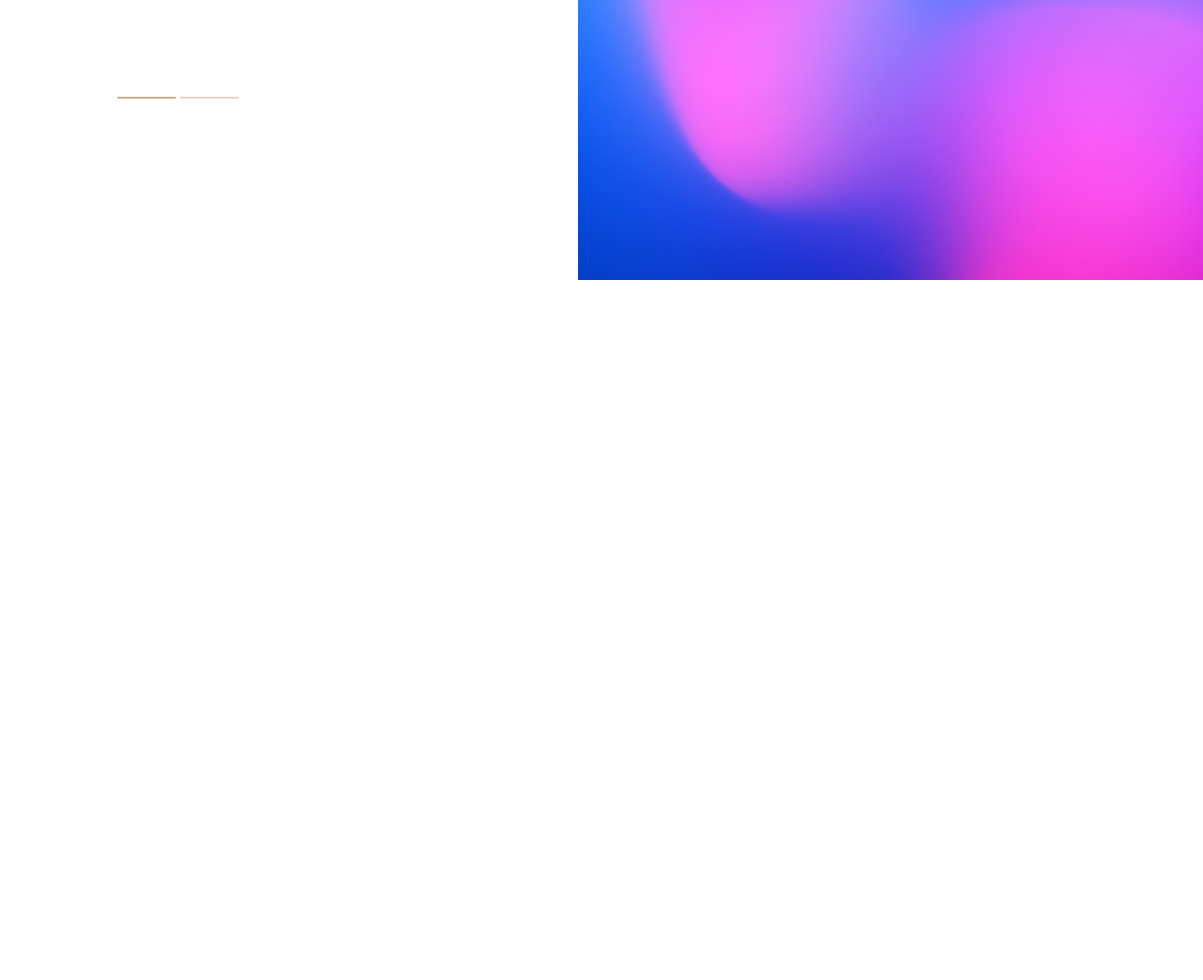
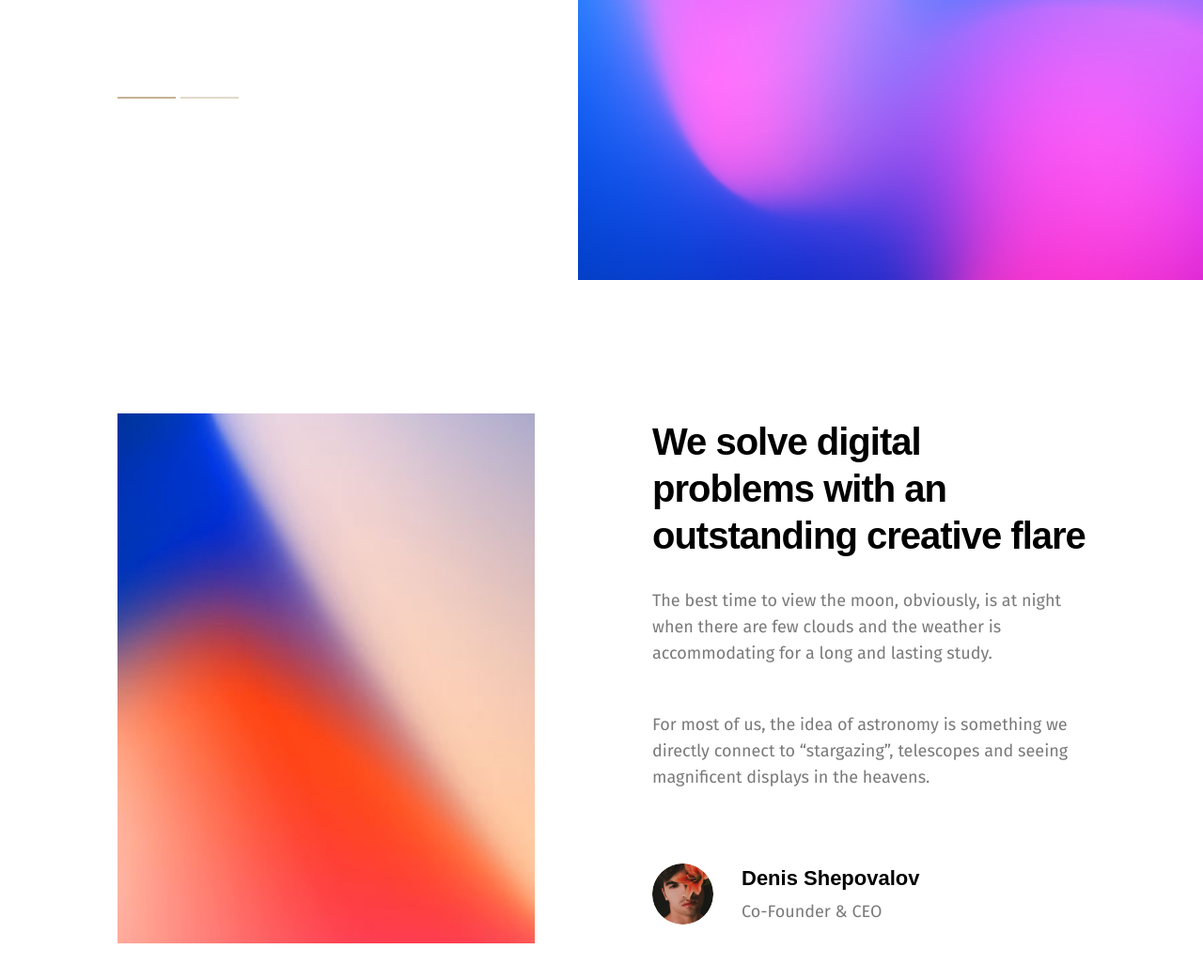
Before and after one commit to alex-yte/Gravity, a plain HTML site: page index.html in a window 1280 px wide. Shown: the part 689-1732 px from the top of the page at 94% size. Before the commit the page ends 989 px from the top, so only its background shows below. Drawn offline with Linux system fonts and the light colour scheme; files whose address does not match are found by name.

Commit message:
about section ready

```diff
--- a/index.html
+++ b/index.html
@@ -50,7 +50,7 @@
             <div class="hero__text_wrapper">
                 <h1 class="hero__heading">Work around you and your team</h1>
 
-                <p class="hero__description">
+                <p class="paragraph hero__description">
                     From ads that dance or sing to MTV-like commercials, online advertisers are now using a new type of technology “rich media” to attract consumers.
                 </p>
 
@@ -73,8 +73,36 @@
 </section>
 
 <section class="about">
-    <div class="container">
+    <div class="container-center">
+        <div class="about__img_container">
+            <img src="./assets/img/About_Placeholder.jpg" alt="" srcset="">
+        </div>
+        <div class="about__text_container">
+            <div class="about__text_wrapper">
+                <h2 class="about__heading">
+                    We solve digital problems with an outstanding creative flare
+                </h2>
+                <p class="paragraph about__description">
+                    The best time to view the moon, obviously, is at night when there are few clouds and the weather is accommodating for a long and lasting study.
+                </p>
+                <p class="paragraph about__description">
+                    For most of us, the idea of astronomy is something we directly connect to “stargazing”, telescopes and seeing magnificent displays in the heavens.
+                </p>
+            </div>
 
+            <div class="about__user_wrapper">
+                <div class="about__user_profile_picture">
+                </div>
+                <div class="about__user_profile_description">
+                    <h4 class="user_name">
+                        Denis Shepovalov
+                    </h4>
+                    <p class="paragraph user_position">
+                        Co-Founder & CEO
+                    </p>
+                </div>
+            </div>
+        </div>
     </div>
 </section>
 
--- a/scss/globals/_typography.scss
+++ b/scss/globals/_typography.scss
@@ -25,9 +25,20 @@ $semiBold: 'Fira Sans SemiBold', sans-serif;
 $bold: 'Fira Sans Bold', sans-serif;
 
 
-h1, h2, h3{
+h1, h2, h3, h4, h5{
     line-height: 1.1;
+	font-family: $semiBold;
     margin-top: 0;
+	margin-bottom: 0;
+}
+h2{
+	font-size: 4rem;
+	line-height: 5rem;
+	letter-spacing: -0.1rem;
+}
+h4{
+	font-size: 2.2rem;
+	line-height: 3.2rem;
 }
 p{
     margin-top: 0;
--- a/scss/style.scss
+++ b/scss/style.scss
@@ -5,6 +5,12 @@
     display: flex;
     flex-direction: $direction;
     justify-content: $justyfy;
+}
+
+.paragraph{
+    color: var(--black, #223);
+    font-family: font.$regular;
+    opacity: 0.6;
 }
 
 .header{
@@ -34,11 +40,8 @@
         letter-spacing: -0.1rem;
     }
     &__description{
-        color: var(--black, #223);
         font-size: 1.8rem;
-        font-family: font.$regular;
         line-height: 2.8rem;
-        opacity: 0.6;
     }
     &__loaders_wrapper{
         @include flexDirection(row,flex-start);
@@ -54,3 +57,47 @@
         opacity: 1;
     }
 }
+
+.about{
+    margin-top: 14rem;
+    margin-bottom: 14rem;
+    .container-center{
+        @include flexDirection(row, center);
+        align-items: center;
+        gap: 12.5rem;
+    }
+    &__text_container{
+        @include flexDirection(column, left);
+        gap: 6rem;
+    }
+    &__text_wrapper{
+        @include flexDirection(column, left);
+        gap: 3rem;
+    }
+    &__description{
+        font-size: 1.8rem;
+        line-height: 2.8rem;
+    }
+    &__user_wrapper{
+        @include flexDirection(row, left);
+        gap: 3rem;
+    }
+    &__user_profile_picture{
+        width: 6.5rem;
+        height: 6.5rem;
+        border-radius: 6.5rem;
+        background: url('../assets/img/Denis_Shepovalov.jpg'), lightgray 50% / cover no-repeat;
+
+    }
+    &__user_profile_description{
+        @include flexDirection(column, center);
+        align-items: flex-start;
+        gap: .5rem;
+    }
+    .user{
+        &_position{
+            font-size: 1.8rem;
+            line-height: 2.8rem;
+        }
+    }
+}
```
Also changed, not shown: assets/img/About_Placeholder.jpg (added), assets/img/Denis_Shepovalov.jpg (added), dist/style.css, 1 other file.
